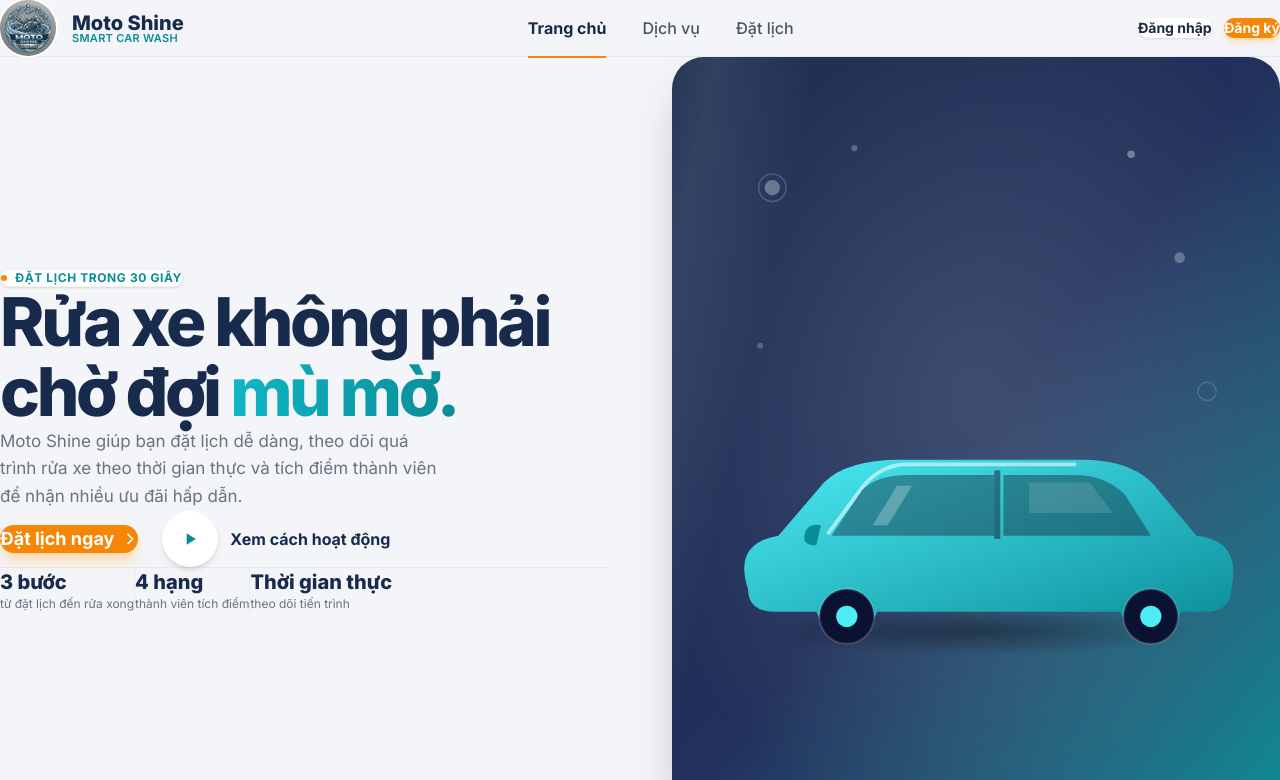
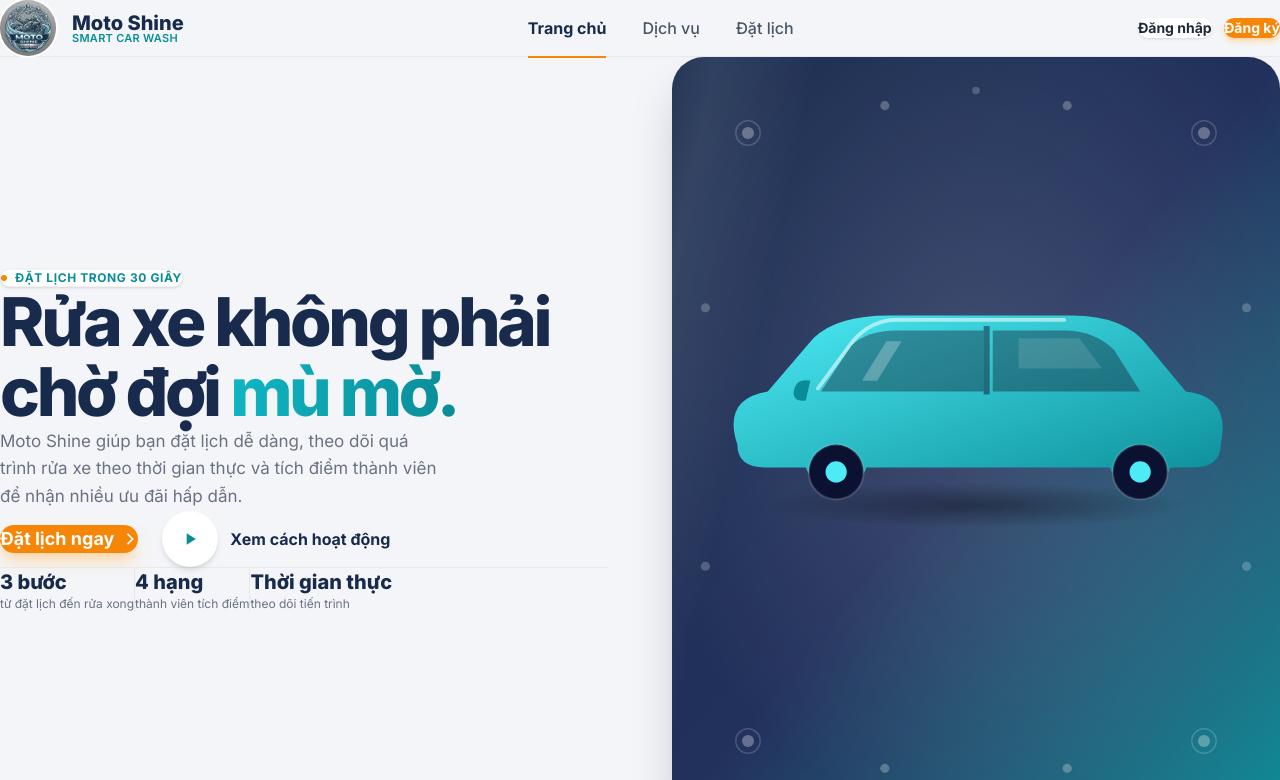
Before and after one commit to Nguyenhuukhanhduy15042005/SMARTCARWASHSYSTEM, a React (Vite) app in the folder Front-end/: page / in a window 1280 px wide. Shown: the top 780 px of the page. Built offline with nearby package versions, Linux system fonts and the light colour scheme.

Commit message:
uodate thông báo

```diff
--- a/Front-end/src/components/NotificationBell.css
+++ b/Front-end/src/components/NotificationBell.css
@@ -220,9 +220,9 @@
     font-size: 13px;
     font-weight: 600;
     color: #e8eaf0;
-    white-space: nowrap;
-    overflow: hidden;
-    text-overflow: ellipsis;
+    white-space: normal;
+    overflow: visible;
+    word-break: break-word;
 }
 
 .noti-item-message {
@@ -230,10 +230,8 @@
     font-size: 12px;
     color: #6b7280;
     line-height: 1.45;
-    display: -webkit-box;
-    -webkit-line-clamp: 2;
-    -webkit-box-orient: vertical;
-    overflow: hidden;
+    white-space: normal;
+    word-break: break-word;
 }
 
 .noti-item-time {
--- a/Front-end/src/pages/Home.jsx
+++ b/Front-end/src/pages/Home.jsx
@@ -265,7 +265,7 @@ const Home = () => {
                 <stop offset="0%" stopColor="#4CEBF5" />
                 <stop offset="100%" stopColor="#0A8C97" />
               </linearGradient>
-              <radialGradient id="spotlight" cx="50%" cy="45%" r="60%">
+              <radialGradient id="spotlight" cx="50%" cy="42%" r="60%">
                 <stop offset="0%" stopColor="rgba(255,255,255,0.14)" />
                 <stop offset="100%" stopColor="rgba(255,255,255,0)" />
               </radialGradient>
@@ -277,19 +277,36 @@ const Home = () => {
 
             <rect x="0" y="0" width="400" height="500" fill="url(#spotlight)" />
 
-            {/* bong bóng / giọt nước, kích thước khác nhau tạo chiều sâu */}
-            <circle cx="66" cy="86" r="5" fill="rgba(255,255,255,.32)" />
-            <circle cx="66" cy="86" r="9" fill="none" stroke="rgba(255,255,255,.18)" strokeWidth="1" />
-            <circle cx="334" cy="132" r="3.5" fill="rgba(255,255,255,.28)" />
-            <circle cx="302" cy="64" r="2.5" fill="rgba(255,255,255,.35)" />
-            <circle cx="58" cy="190" r="2" fill="rgba(255,255,255,.22)" />
-            <circle cx="352" cy="220" r="6" fill="none" stroke="rgba(255,255,255,.15)" strokeWidth="1" />
-            <circle cx="120" cy="60" r="2" fill="rgba(255,255,255,.25)" />
+            {/* bong bóng / giọt nước — bố trí đối xứng thành 1 khung quanh viền: 4 góc + mép trên/dưới/trái/phải */}
+            {/* 4 góc */}
+            <circle cx="50" cy="50" r="4" fill="rgba(255,255,255,.3)" />
+            <circle cx="50" cy="50" r="8" fill="none" stroke="rgba(255,255,255,.18)" strokeWidth="1" />
+            <circle cx="350" cy="50" r="4" fill="rgba(255,255,255,.3)" />
+            <circle cx="350" cy="50" r="8" fill="none" stroke="rgba(255,255,255,.18)" strokeWidth="1" />
+            <circle cx="50" cy="450" r="4" fill="rgba(255,255,255,.3)" />
+            <circle cx="50" cy="450" r="8" fill="none" stroke="rgba(255,255,255,.18)" strokeWidth="1" />
+            <circle cx="350" cy="450" r="4" fill="rgba(255,255,255,.3)" />
+            <circle cx="350" cy="450" r="8" fill="none" stroke="rgba(255,255,255,.18)" strokeWidth="1" />
 
-            {/* bóng đổ dưới xe */}
-            <ellipse cx="200" cy="378" rx="145" ry="16" fill="url(#shadow)" />
+            {/* mép trên / mép dưới — đối xứng trái phải */}
+            <circle cx="140" cy="32" r="3" fill="rgba(255,255,255,.26)" />
+            <circle cx="260" cy="32" r="3" fill="rgba(255,255,255,.26)" />
+            <circle cx="140" cy="468" r="3" fill="rgba(255,255,255,.26)" />
+            <circle cx="260" cy="468" r="3" fill="rgba(255,255,255,.26)" />
 
-            <g transform="translate(40,260)">
+            {/* mép trái / mép phải — đối xứng trên dưới */}
+            <circle cx="22" cy="165" r="3" fill="rgba(255,255,255,.22)" />
+            <circle cx="22" cy="335" r="3" fill="rgba(255,255,255,.22)" />
+            <circle cx="378" cy="165" r="3" fill="rgba(255,255,255,.22)" />
+            <circle cx="378" cy="335" r="3" fill="rgba(255,255,255,.22)" />
+
+            {/* điểm nhấn chính giữa mép trên, giữ trục đối xứng dọc */}
+            <circle cx="200" cy="22" r="2.5" fill="rgba(255,255,255,.2)" />
+
+            {/* bóng đổ dưới xe — đã căn lại theo vị trí xe mới */}
+            <ellipse cx="200" cy="295" rx="140" ry="15" fill="url(#shadow)" />
+
+            <g transform="translate(33,165)">
               <path
                 d="M10 90 Q0 60 30 55 L60 20 Q75 5 110 5 L230 5 Q265 5 280 25 L305 55 Q335 58 328 90 Q328 105 310 105 L295 105 Q290 118 275 118 Q260 118 255 105 L95 105 Q90 118 75 118 Q60 118 55 105 L28 105 Q10 105 10 90 Z"
                 fill="url(#carGrad)"
```
